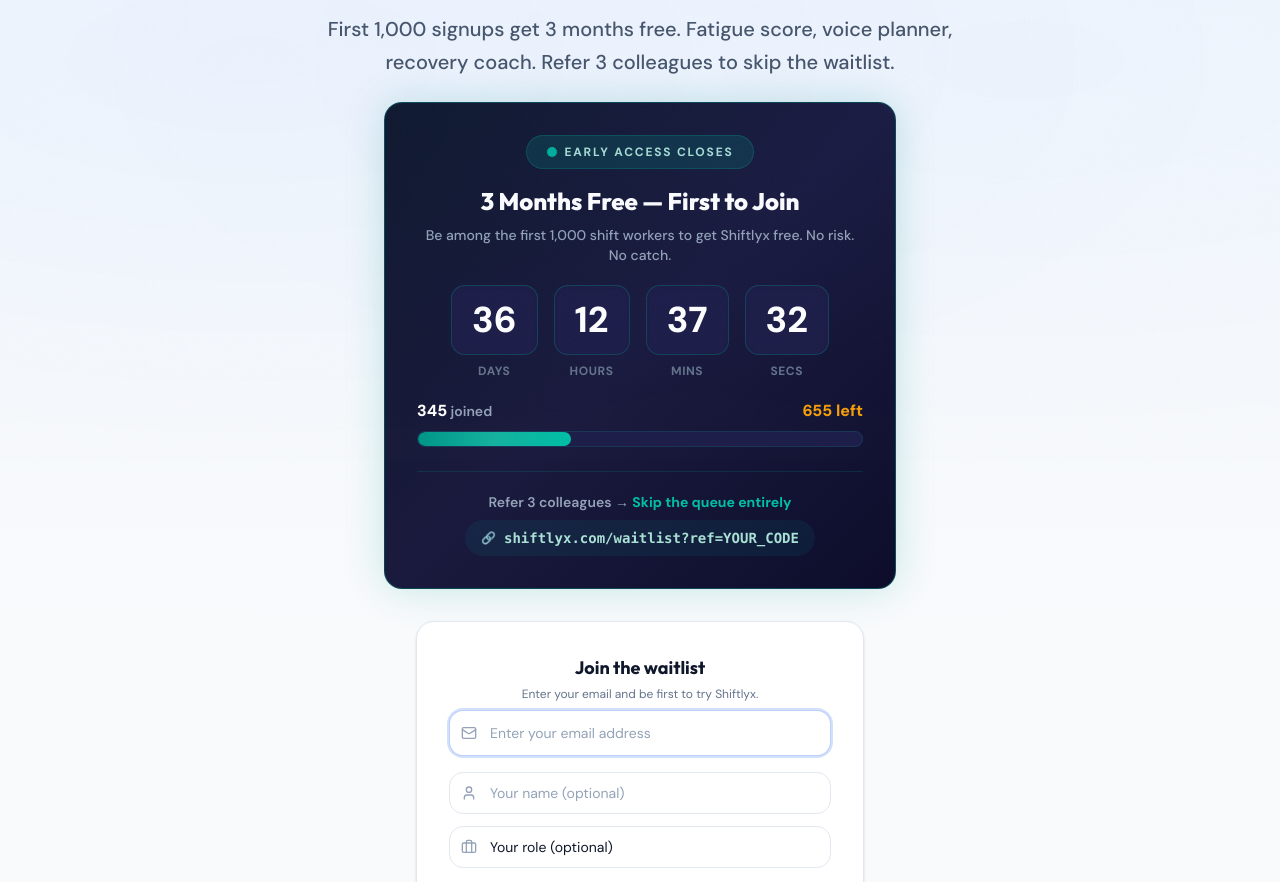
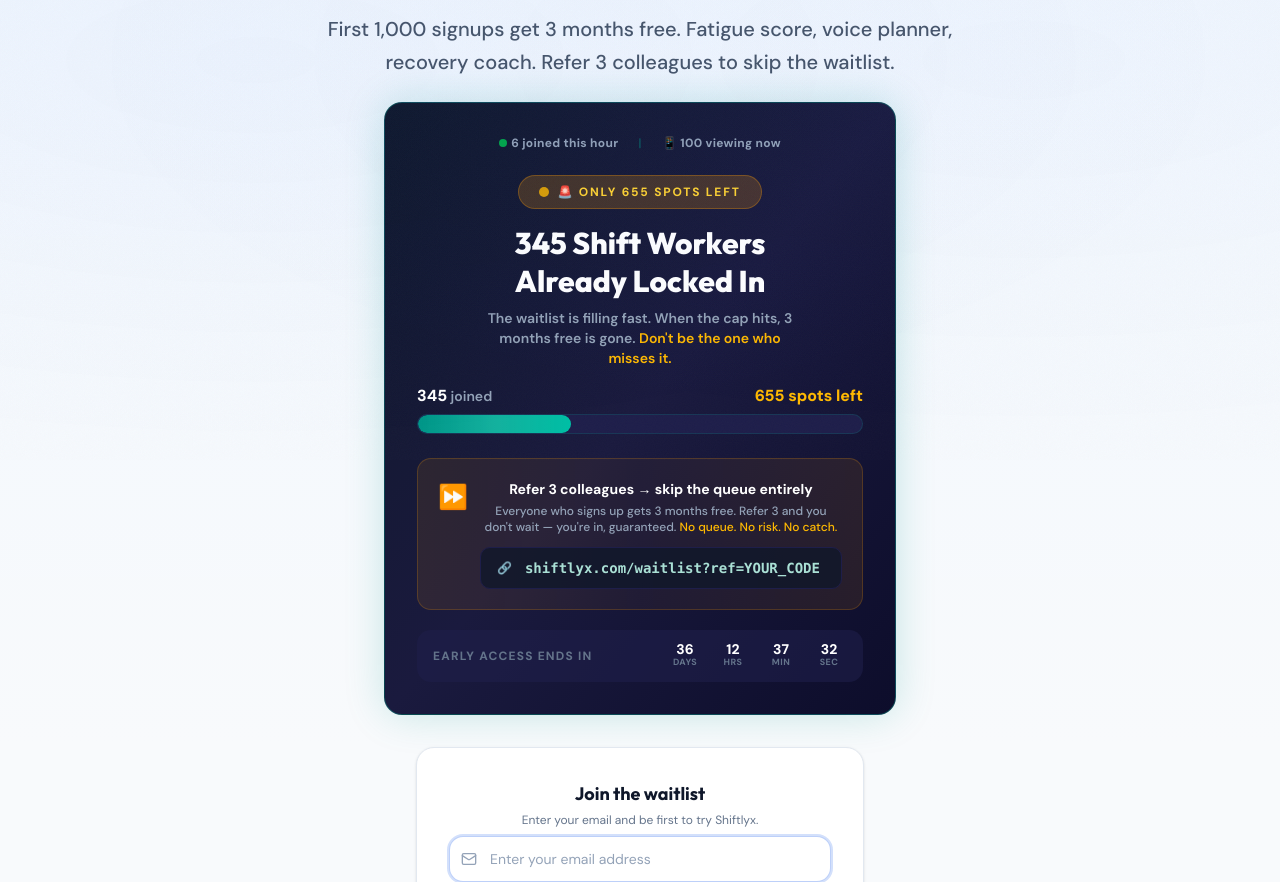
Before and after one commit to leclanche2364/Shiftlyx-Website, a Next.js app: page /waitlist in a window 1280 px wide. Shown: the part 340-1222 px from the top of the page. Built offline with nearby package versions, Linux system fonts and the light colour scheme.

Commit message:
fix: Robinhood playbook — urgency/social proof/ref focus

```diff
--- a/src/components/waitlist-counter.tsx
+++ b/src/components/waitlist-counter.tsx
@@ -17,6 +17,7 @@ export default function WaitlistCounter({
 }: WaitlistCounterProps) {
   const [count, setCount] = useState(baseCount);
   const [timeLeft, setTimeLeft] = useState({ days: 0, hours: 0, minutes: 0, seconds: 0 });
+  const [hourlyJoins, setHourlyJoins] = useState(3);
   const [mounted, setMounted] = useState(false);
 
   useEffect(() => {
@@ -24,13 +25,23 @@ export default function WaitlistCounter({
     // Reference time for the fake counter: June 7 2026 00:00 BST
     const refTime = new Date("2026-06-06T23:00:00Z").getTime();
     const ratePerMs = dailyRate / 86400000;
+    let lastHourCount = 0;
+    let hourlyTimer = 0;
 
     const tick = () => {
       const now = Date.now();
       // Counter
       const elapsed = now - refTime;
       const fakeGrowth = Math.floor(elapsed * ratePerMs);
-      setCount(Math.min(baseCount + fakeGrowth, cap));
+      const newCount = Math.min(baseCount + fakeGrowth, cap);
+      setCount(newCount);
+
+      // Track last-hour joins
+      const hourElapsed = Math.floor(elapsed / 3600000);
+      if (hourElapsed !== hourlyTimer) {
+        hourlyTimer = hourElapsed;
+        setHourlyJoins(Math.max(1, Math.floor(dailyRate / 8) + Math.floor(Math.random() * 5)));
+      }
 
       // Countdown
       const target = new Date(targetDate).getTime();
@@ -52,57 +63,51 @@ export default function WaitlistCounter({
   const spotsLeft = Math.max(0, cap - displayCount);
   const spotsPct = (spotsLeft / cap) * 100;
 
-  if (!mounted) return <div className="h-64" />; // prevent hydration mismatch
+  if (!mounted) return <div className="h-[520px]" />; // prevent hydration mismatch
 
   return (
     <div className="w-full max-w-lg mx-auto space-y-4">
-      {/* ── COUNTDOWN ── */}
       <div className="bg-gradient-to-br from-[#0f172a] via-[#1a1a3e] to-[#0d0d2b] rounded-2xl p-8 shadow-[0_0_40px_rgba(0,150,136,0.2)] border border-[#009688]/40">
-        <div className="text-center mb-5">
-          <div className="inline-flex items-center gap-2 bg-[#009688]/20 px-5 py-2 rounded-full border border-[#009688]/30">
-            <span className="w-2.5 h-2.5 rounded-full bg-[#00BFA5] animate-pulse" />
-            <span className="text-xs font-bold uppercase tracking-[0.15em] text-[#AAE0D5]">
-              Early Access closes
+
+        {/* ── SOCIAL PROOF TICKER ── */}
+        <div className="flex items-center justify-center gap-5 mb-6 text-xs font-bold text-[#94a3b8] tracking-wide">
+          <span className="flex items-center gap-1">
+            <span className="w-2 h-2 rounded-full bg-green-500 animate-pulse" />
+            {hourlyJoins} joined this hour
+          </span>
+          <span className="text-[#009688]/40">|</span>
+          <span className="flex items-center gap-1">
+            📱 {Math.max(80, Math.floor(dailyRate * 2.5))} viewing now
+          </span>
+        </div>
+
+        {/* ── SPOTS LEFT — HERO ── */}
+        <div className="text-center mb-4">
+          <div className="inline-flex items-center gap-2 bg-amber-500/20 px-5 py-2 rounded-full border border-amber-500/30 mb-4">
+            <span className="w-2.5 h-2.5 rounded-full bg-amber-400 animate-pulse" />
+            <span className="text-xs font-bold uppercase tracking-[0.15em] text-amber-300">
+              {spotsLeft === 0 ? "⚠️ SOLD OUT" : `🚨 Only ${spotsLeft} Spots Left`}
             </span>
           </div>
-          <h3 className="font-heading text-2xl font-extrabold text-white mt-4 mb-2">
-            3 Months Free — First to Join
+          <h3 className="font-heading text-3xl font-extrabold text-white leading-tight">
+            {displayCount.toLocaleString()} Shift Workers<br/>
+            Already Locked In
           </h3>
-          <p className="text-sm font-medium text-[#94a3b8]">
-            Be among the first 1,000 shift workers to get Shiftlyx free. No risk. No catch.
+          <p className="text-sm font-semibold text-[#94a3b8] mt-2 max-w-xs mx-auto">
+            The waitlist is filling fast. When the cap hits, 3 months free is gone.{" "}
+            <span className="text-amber-400">Don't be the one who misses it.</span>
           </p>
         </div>
 
-        {/* Big countdown */}
-        <div className="flex justify-center gap-4 mb-5">
-          {[
-            { label: "Days", value: timeLeft.days },
-            { label: "Hours", value: timeLeft.hours },
-            { label: "Mins", value: timeLeft.minutes },
-            { label: "Secs", value: timeLeft.seconds },
-          ].map((unit) => (
-            <div key={unit.label} className="text-center">
-              <div className="bg-[#1e1e4a]/90 rounded-xl px-5 py-4 min-w-[72px] border border-[#009688]/30 shadow-inner">
-                <span className="text-3xl sm:text-4xl font-extrabold text-white tabular-nums block leading-none">
-                  {String(unit.value).padStart(2, "0")}
-                </span>
-              </div>
-              <span className="text-xs font-bold uppercase tracking-wider text-[#64748b] mt-2 block">
-                {unit.label}
-              </span>
-            </div>
-          ))}
-        </div>
-
-        {/* Progress bar */}
-        <div className="relative">
-          <div className="flex justify-between text-sm mb-2">
+        {/* ── PROGRESS BAR ── */}
+        <div className="mb-6">
+          <div className="flex justify-between text-sm mb-1.5">
             <span className="text-[#94a3b8] font-semibold">
               <span className="text-white font-extrabold tabular-nums text-base">{displayCount.toLocaleString()}</span> joined
             </span>
-            <span className="text-[#f59e0b] font-extrabold tabular-nums text-base">{spotsLeft} left</span>
+            <span className="text-amber-400 font-extrabold tabular-nums text-base">{spotsLeft} spots left</span>
           </div>
-          <div className="w-full h-4 bg-[#1e1e4a] rounded-full overflow-hidden border border-[#009688]/20">
+          <div className="w-full h-5 bg-[#1e1e4a] rounded-full overflow-hidden border border-[#009688]/20">
             <div
               className="h-full rounded-full transition-all duration-1000 ease-out relative"
               style={{
@@ -115,24 +120,59 @@ export default function WaitlistCounter({
                     : "linear-gradient(90deg, #E53935, #D32F2F)",
               }}
             >
-              {/* Shimmer effect */}
               <div className="absolute inset-0 bg-gradient-to-r from-transparent via-white/10 to-transparent animate-pulse rounded-full" />
             </div>
           </div>
         </div>
 
-        {/* Referral CTA */}
-        <div className="mt-6 pt-5 border-t border-[#009688]/20 text-center">
-          <p className="text-sm font-semibold text-[#94a3b8] mb-2">
-            Refer 3 colleagues → <span className="text-[#00BFA5] font-bold">Skip the queue entirely</span>
-          </p>
-          <div className="inline-flex items-center gap-2 bg-[#009688]/10 px-4 py-2 rounded-full">
-            <span className="text-xs text-[#AAE0D5]">🔗</span>
-            <span className="text-sm text-[#AAE0D5] font-mono font-semibold">
-              shiftlyx.com/waitlist?ref=YOUR_CODE
-            </span>
+        {/* ── REFERRAL CTA — CENTERPIECE ── */}
+        <div className="bg-gradient-to-r from-amber-500/10 via-amber-500/5 to-amber-500/10 rounded-xl p-5 border border-amber-500/20 mb-5">
+          <div className="flex items-start gap-3">
+            <span className="text-2xl mt-0.5">⏩</span>
+            <div className="flex-1">
+              <p className="text-sm font-bold text-white mb-1">
+                Refer 3 colleagues → skip the queue entirely
+              </p>
+              <p className="text-xs font-medium text-[#94a3b8]">
+                Everyone who signs up gets 3 months free. Refer 3 and you don't wait — you're in, guaranteed.{" "}
+                <span className="text-amber-400">No queue. No risk. No catch.</span>
+              </p>
+              <div className="mt-3 flex items-center gap-2 bg-[#0f172a]/80 px-4 py-2.5 rounded-lg border border-[#1e1e4a]">
+                <span className="text-xs text-[#64748b]">🔗</span>
+                <code className="text-sm text-[#AAE0D5] font-mono font-semibold flex-1 truncate">
+                  shiftlyx.com/waitlist?ref=YOUR_CODE
+                </code>
+              </div>
+            </div>
           </div>
         </div>
+
+        {/* ── COUNTDOWN ── */}
+        <div className="bg-[#1e1e4a]/60 rounded-xl px-4 py-3">
+          <div className="flex items-center justify-between gap-2">
+            <span className="text-xs font-bold uppercase tracking-[0.1em] text-[#64748b]">
+              Early access ends in
+            </span>
+            <div className="flex gap-3">
+              {[
+                { label: "Days", value: timeLeft.days },
+                { label: "Hrs", value: timeLeft.hours },
+                { label: "Min", value: timeLeft.minutes },
+                { label: "Sec", value: timeLeft.seconds },
+              ].map((unit) => (
+                <div key={unit.label} className="text-center min-w-[36px]">
+                  <span className="text-sm font-extrabold text-white tabular-nums block leading-none">
+                    {String(unit.value).padStart(2, "0")}
+                  </span>
+                  <span className="text-[9px] font-bold uppercase tracking-wider text-[#64748b] block">
+                    {unit.label}
+                  </span>
+                </div>
+              ))}
+            </div>
+          </div>
+        </div>
+
       </div>
     </div>
   );
```
